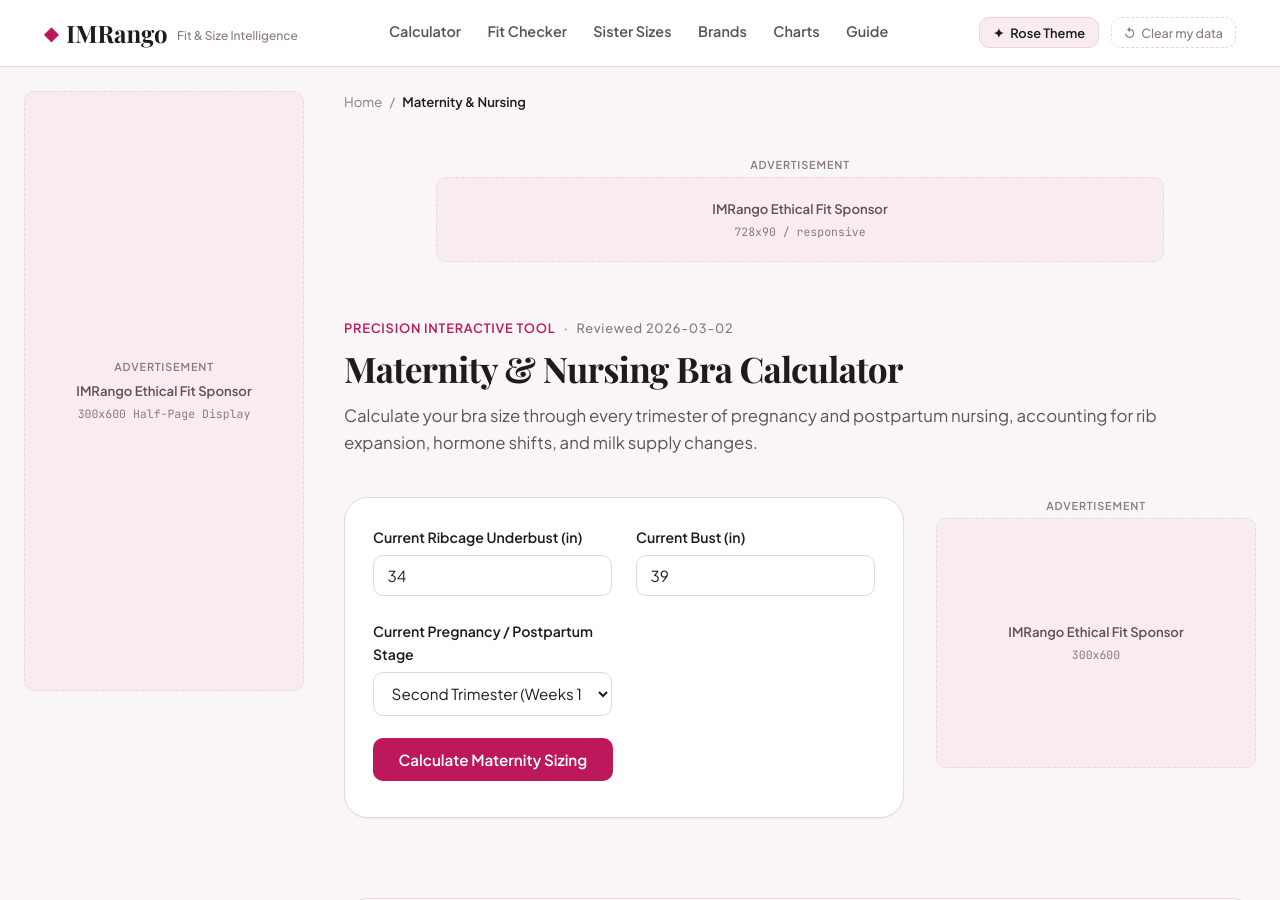
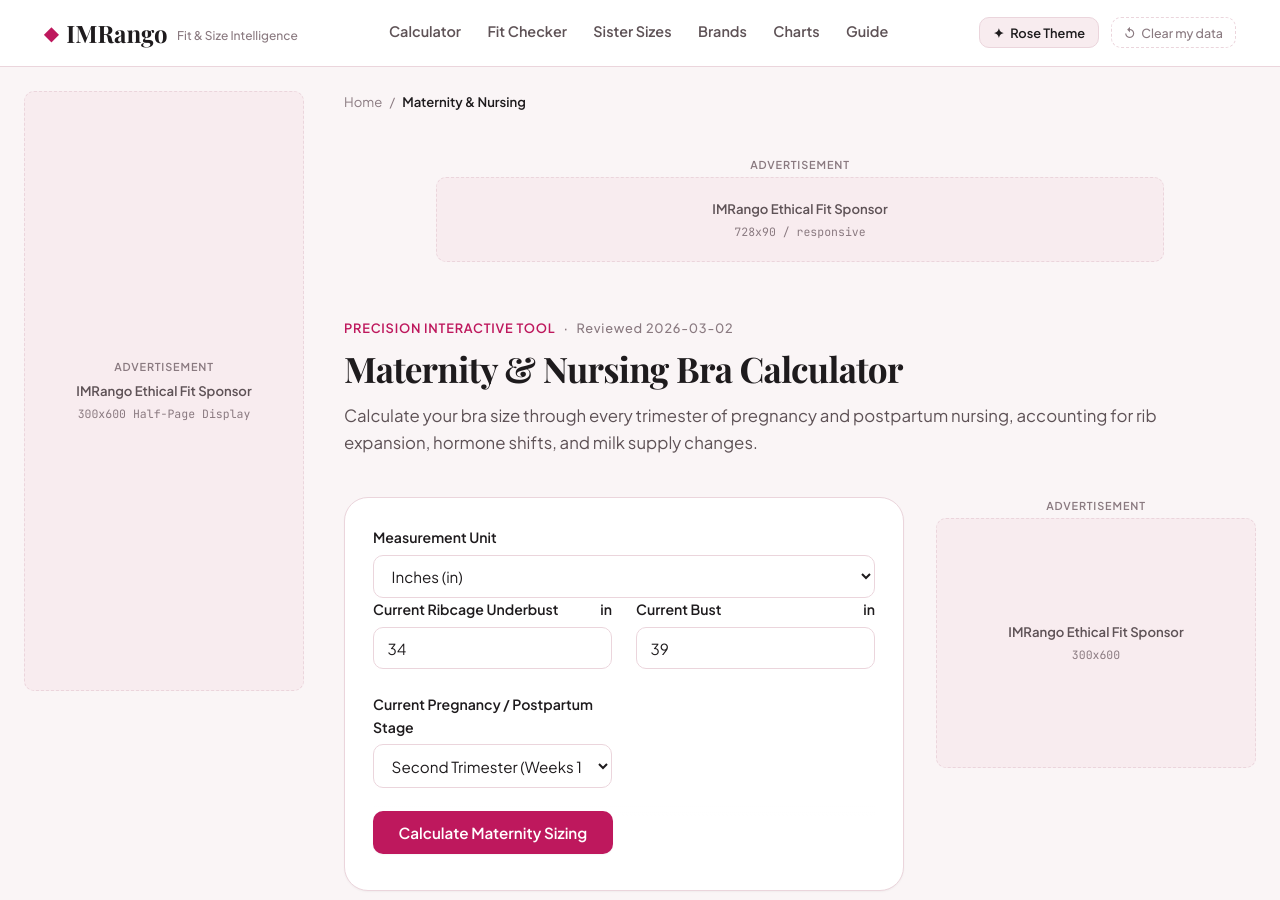
Before and after one commit to sharpedge74-cmyk/Bra-Size-Pro, a Jekyll site: the page built from maternity-nursing-bra-calculator.html, in a window 1280 px wide and 900 px high. Built offline with Jekyll 4.4.1, drawn with Linux system fonts in a browser that asks for light colours; some web fonts are replaced.

Commit message:
Add inches and centimeters selector to maternity-nursing-bra-calculator

```diff
--- a/maternity-nursing-bra-calculator.html
+++ b/maternity-nursing-bra-calculator.html
@@ -24,19 +24,28 @@
 ---
 
 <div class="calculator-card">
-  <form id="maternity-calc-form" class="calc-form">
+  <form id="maternity-calc-form" class="calc-form" data-measurement-unit-form>
+    <div class="calc-control-group measurement-unit-control">
+      <label for="maternity-calc-form-unit">Measurement Unit</label>
+      <div class="calc-input-wrapper">
+        <select id="maternity-calc-form-unit" class="measurement-unit-select" name="unit">
+          <option value="inches" selected>Inches (in)</option>
+          <option value="cm">Centimeters (cm)</option>
+        </select>
+      </div>
+    </div>
     <div class="calc-card-grid">
       <div class="calc-control-group">
-        <label for="mat-underbust">Current Ribcage Underbust (in)</label>
+        <label for="mat-underbust">Current Ribcage Underbust <span class="measurement-unit-label">in</span></label>
         <div class="calc-input-wrapper">
-          <input type="number" step="0.5" id="mat-underbust" value="34" required>
+          <input type="number" step="0.5" id="mat-underbust" class="measurement-input" value="34" required>
         </div>
       </div>
 
       <div class="calc-control-group">
-        <label for="mat-bust">Current Bust (in)</label>
+        <label for="mat-bust">Current Bust <span class="measurement-unit-label">in</span></label>
         <div class="calc-input-wrapper">
-          <input type="number" step="0.5" id="mat-bust" value="39" required>
+          <input type="number" step="0.5" id="mat-bust" class="measurement-input" value="39" required>
         </div>
       </div>
 
```
